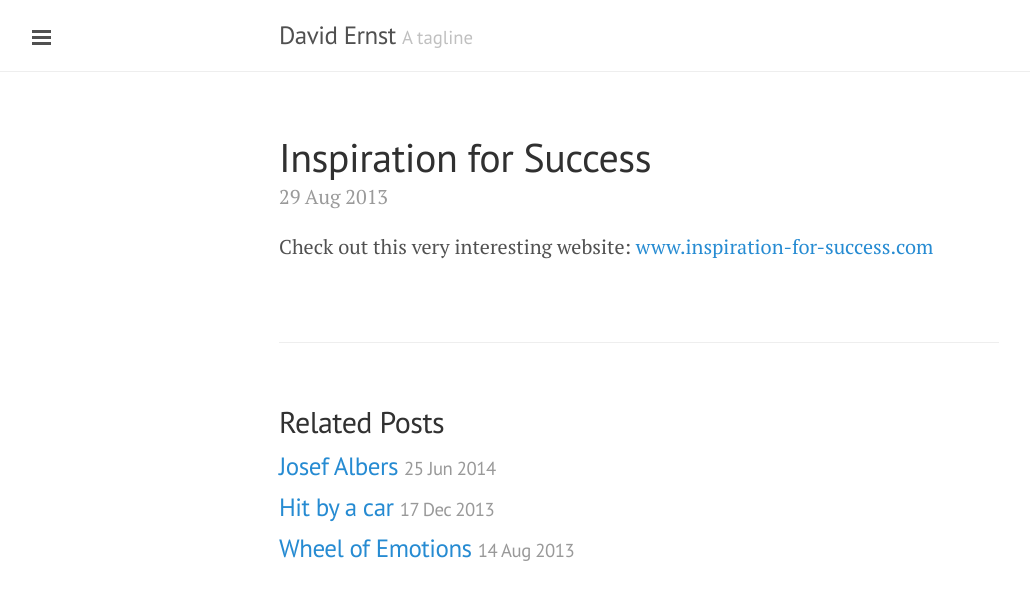
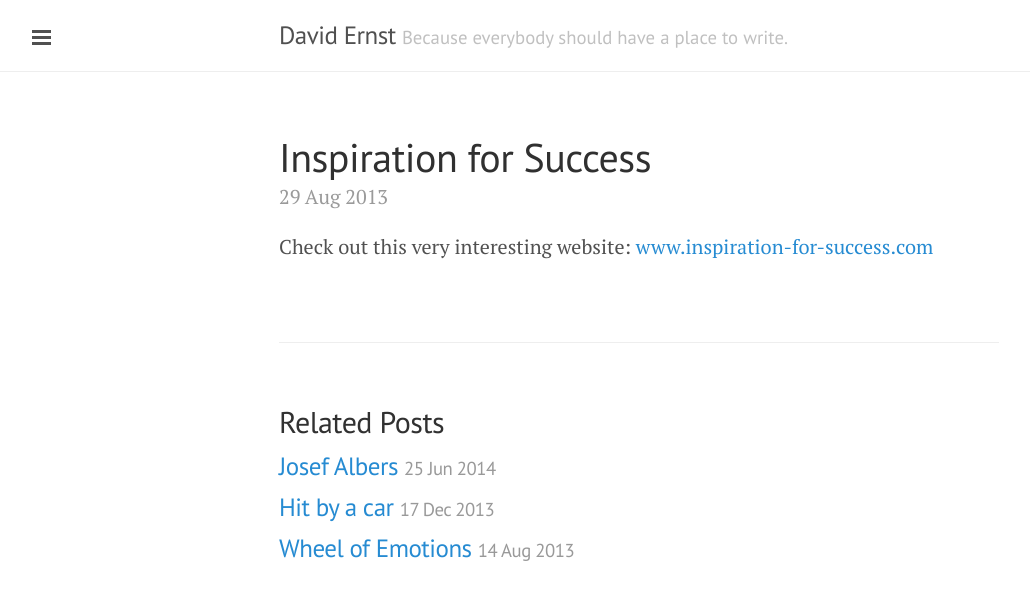
Before and after one commit to dsernst/quotes, a Jekyll site: the page built from _posts/2013-08-29-inspiration-for-success.html, in a window 1280 px wide. Shown: the top 600 px of the page, without its empty margins (1-1031 px from the left). Built offline with Jekyll 4.4.1, drawn with Linux system fonts in a browser that asks for light colours.

Commit message:
fix tagline / description

```diff
--- a/_config.yml
+++ b/_config.yml
@@ -9,8 +9,8 @@ permalink:        pretty
 
 # Setup
 title:            David Ernst
-tagline:          'A tagline'
-description:      'Because everybody deserves a place to write.'
+tagline:          'Because everybody should have a place to write.'
+description:      'A personal site'
 url:              http://dsernst.com
 baseurl:          '/'
 paginate:         5
```
